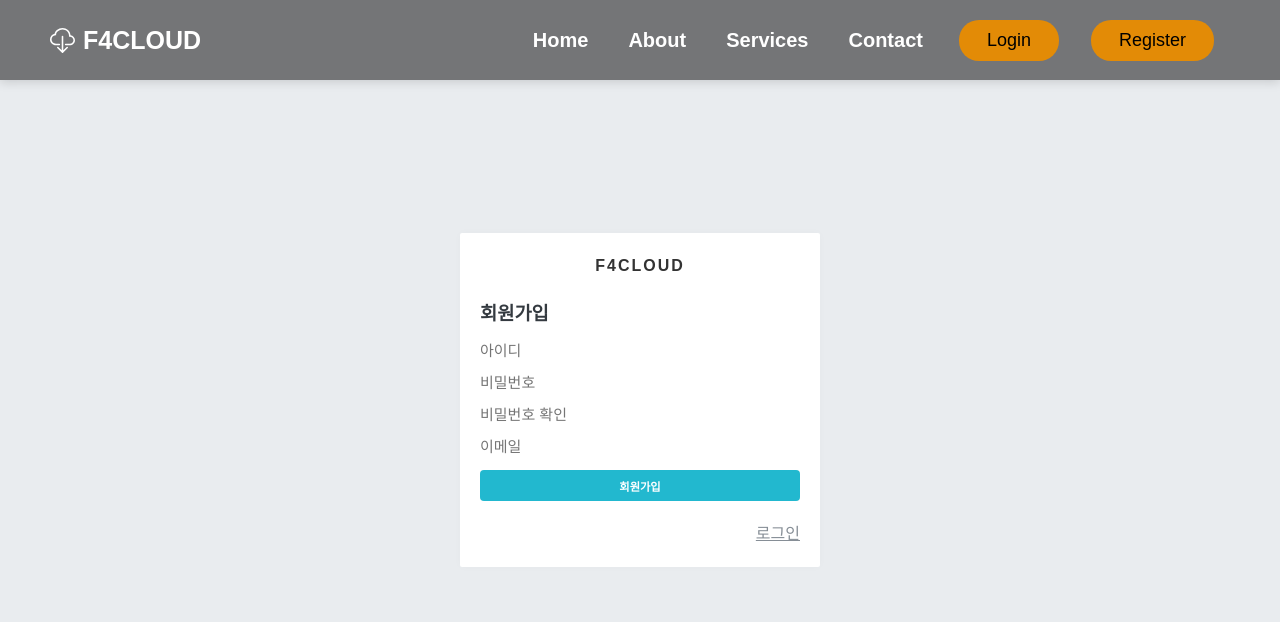
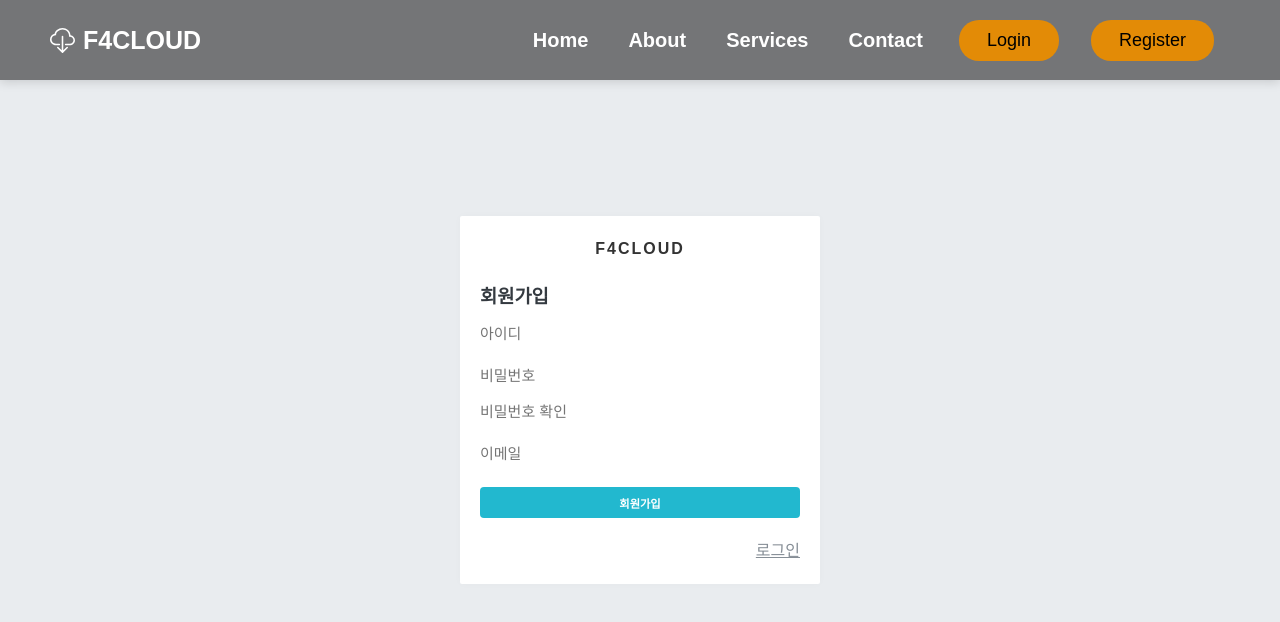
Before and after one commit to F4-CLOUD/F4Cloud-Frontend, a React (Create React App) app: page /register in a window 1280 px wide. Shown: the top 622 px of the page. Built offline with nearby package versions, Linux system fonts and the light colour scheme.

Commit message:
fix: 로그인 부분 오류 수정

```diff
--- a/src/container/auth/LoginForm.js
+++ b/src/container/auth/LoginForm.js
@@ -1,7 +1,7 @@
 import React, { useEffect } from 'react';
 import { useDispatch, useSelector } from 'react-redux';
 import { changeField, initializeForm } from '../../modules/auth';
-import AuthFormJ from '../../components/auth/AuthForm';
+import AuthForm from '../../components/auth/AuthFormJ';
 
 const LoginForm = () => {
   const dispatch = useDispatch();
@@ -30,7 +30,7 @@ const LoginForm = () => {
     dispatch(initializeForm('login'));
   }, [dispatch]);
 
-  return <AuthFormJ type="login" form={form} onChange={onChange} onSubmit={onSubmit} />;
+  return <AuthForm type="login" form={form} onChange={onChange} onSubmit={onSubmit} />;
 };
 
 export default LoginForm;
--- a/src/container/auth/RegisterForm.js
+++ b/src/container/auth/RegisterForm.js
@@ -1,7 +1,7 @@
 import React, { useEffect } from 'react';
 import { useDispatch, useSelector } from 'react-redux';
 import { changeField, initializeForm, register } from '../../modules/auth';
-import AuthFormJ from '../../components/auth/AuthForm';
+import AuthForm from '../../components/auth/AuthFormJ';
 import { check } from '../../modules/user';
 
 const RegisterForm = () => {
@@ -60,7 +60,7 @@ const RegisterForm = () => {
     }
   }, [user]);
 
-  return <AuthFormJ type="register" form={form} onChange={onChange} onSubmit={onSubmit} />;
+  return <AuthForm type="register" form={form} onChange={onChange} onSubmit={onSubmit} />;
 };
 
 export default RegisterForm;
--- a/src/pages/LoginPage/LoginPage.tsx
+++ b/src/pages/LoginPage/LoginPage.tsx
@@ -2,7 +2,7 @@ import React from 'react';
 import styled from 'styled-components';
 import Navbar from '../../components/nav/Navbar';
 import AuthTemplate from '../../components/auth/AuthTemplate';
-import AuthForm from '../../components/auth/AuthForm';
+import AuthForm from '../../components/auth/AuthFormJ';
 import LoginForm from '../../container/auth/LoginForm';
 import Footer from 'components/footer/footer';
 
--- a/src/pages/RegisterPage/RegisterPage.tsx
+++ b/src/pages/RegisterPage/RegisterPage.tsx
@@ -1,6 +1,6 @@
 import React from 'react';
 import styled from 'styled-components';
-import AuthForm from '../../components/auth/AuthForm';
+import AuthForm from '../../components/auth/AuthFormJ';
 import AuthTemplate from '../../components/auth/AuthTemplate';
 import RegisterForm from '../../container/auth/RegisterForm';
 import Navbar from '../../components/nav/Navbar';
```
